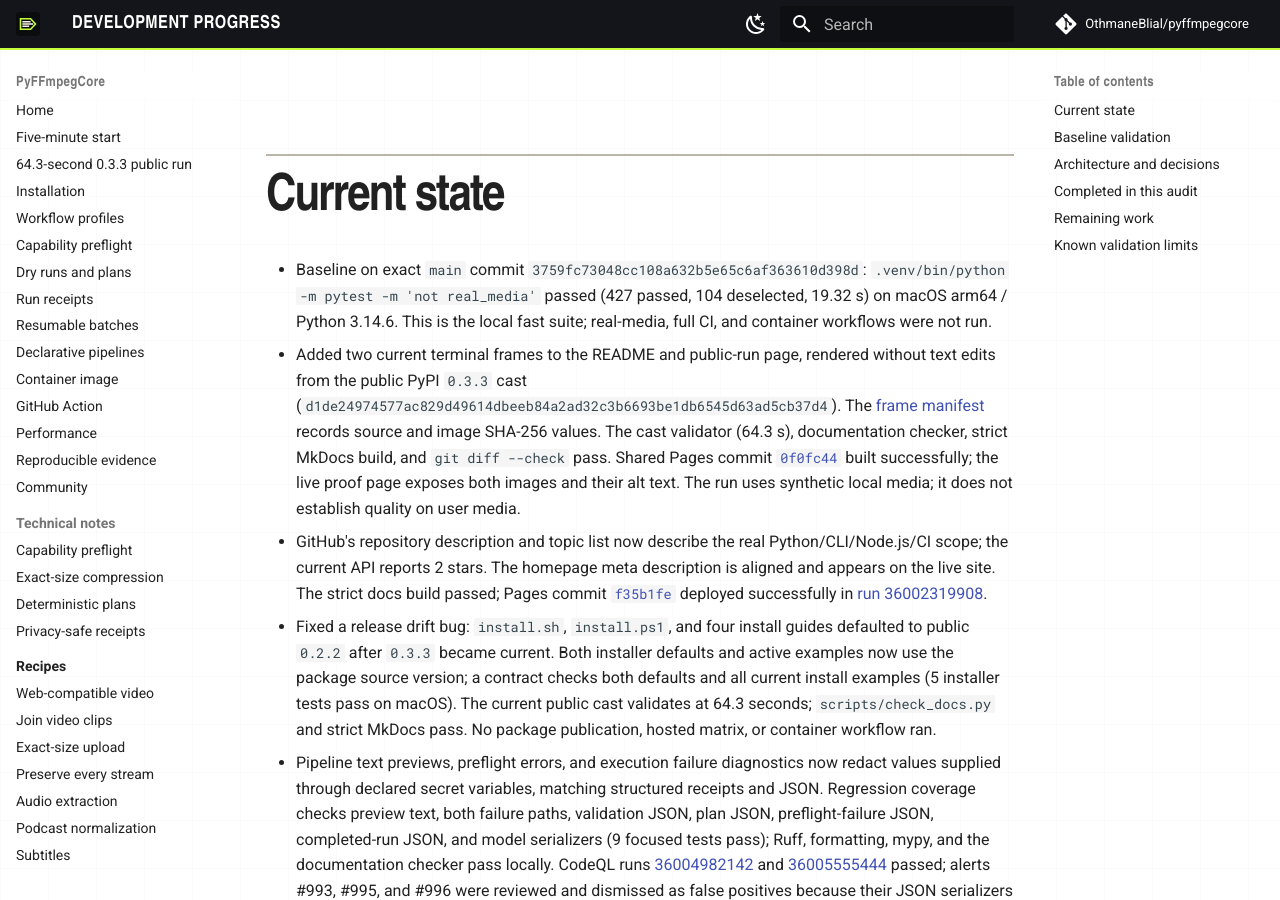
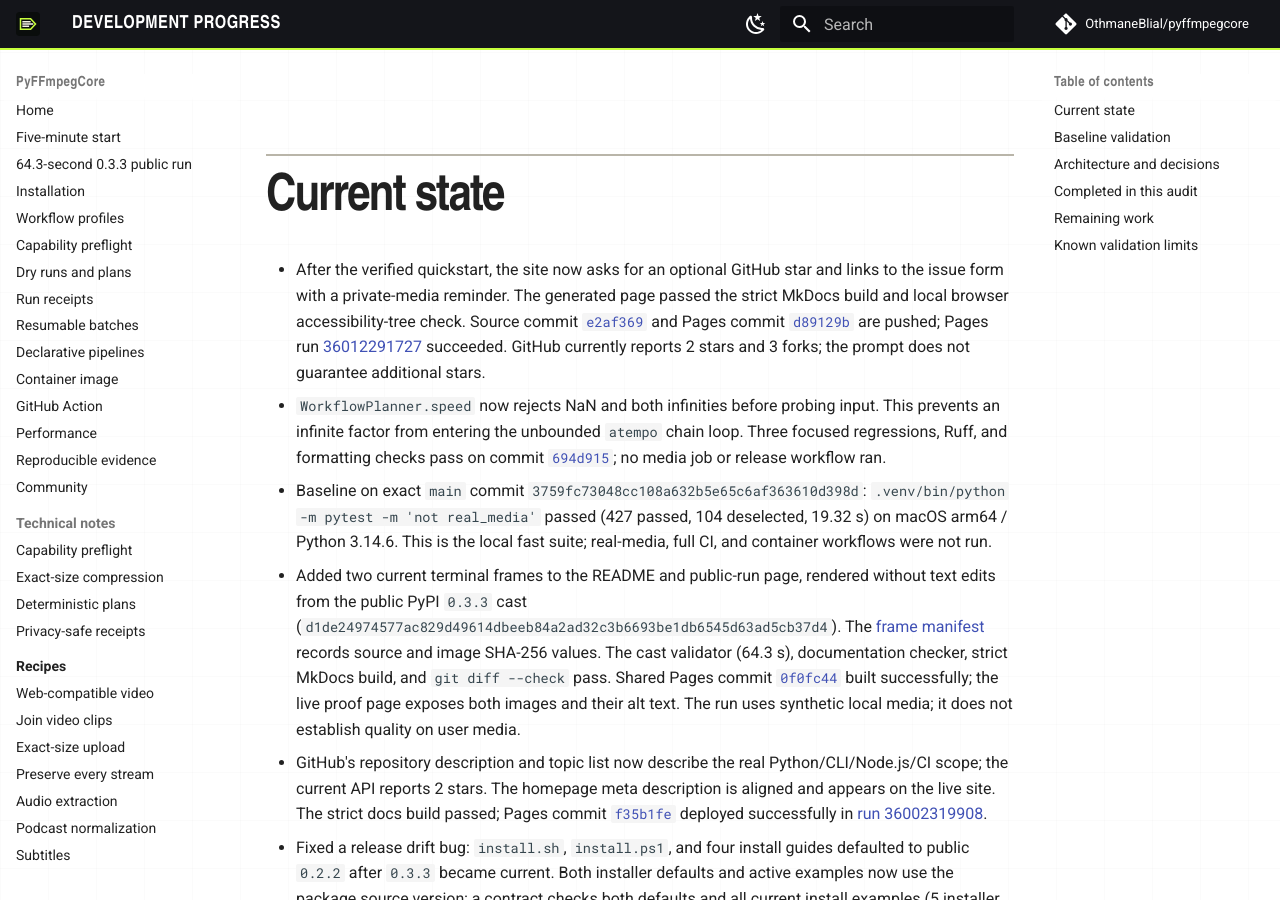
Before and after one commit to OthmaneBlial/pyffmpegcore, an MkDocs documentation site: the page built from docs/PROGRESS.md, in a window 1280 px wide and 900 px high, scrolled down 382 px. Built offline with MkDocs 1.6.1 and Material for MkDocs 9.7.7, drawn with Linux system fonts in a browser that asks for light colours; comment, search, counter and statistics services are not loaded.

Commit message:
docs: record current adoption and safety progress

```diff
--- a/docs/PROGRESS.md
+++ b/docs/PROGRESS.md
@@ -4,6 +4,19 @@ Updated: 2026-09-24
 
 ## Current state
 
+- After the verified quickstart, the site now asks for an optional GitHub star
+  and links to the issue form with a private-media reminder. The generated page
+  passed the strict MkDocs build and local browser accessibility-tree check.
+  Source commit [`e2af369`](https://github.com/OthmaneBlial/pyffmpegcore/commit/e2af369506209794a804a75bae10fb230a8bae54)
+  and Pages commit [`d89129b`](https://github.com/OthmaneBlial/OthmaneBlial.github.io/commit/d89129b6a61d0195f47bea075e7cafb98e555cd4)
+  are pushed; Pages run [36012291727](https://github.com/OthmaneBlial/OthmaneBlial.github.io/actions/runs/36012291727)
+  succeeded. GitHub currently reports 2 stars and 3 forks; the prompt does not
+  guarantee additional stars.
+- `WorkflowPlanner.speed` now rejects NaN and both infinities before probing
+  input. This prevents an infinite factor from entering the unbounded `atempo`
+  chain loop. Three focused regressions, Ruff, and formatting checks pass on
+  commit [`694d915`](https://github.com/OthmaneBlial/pyffmpegcore/commit/694d915a92f6b70ff24238ced0788e64a63f166f);
+  no media job or release workflow ran.
 - Baseline on exact `main` commit `3759fc73048cc108a632b5e65c6af363610d398d`: `.venv/bin/python -m pytest -m 'not real_media'` passed (427 passed, 104 deselected, 19.32 s) on macOS arm64 / Python 3.14.6. This is the local fast suite; real-media, full CI, and container workflows were not run.
 - Added two current terminal frames to the README and public-run page, rendered without text edits from the public PyPI `0.3.3` cast (`d1de24974577ac829d49614dbeeb84a2ad32c3b6693be1db6545d63ad5cb37d4`). The [frame manifest](assets/terminal-demo-v0.3.3.frames.json) records source and image SHA-256 values. The cast validator (64.3 s), documentation checker, strict MkDocs build, and `git diff --check` pass. Shared Pages commit [`0f0fc44`](https://github.com/OthmaneBlial/OthmaneBlial.github.io/commit/0f0fc4412ce7fdff3f559c933f1a1258faf76b17) built successfully; the live proof page exposes both images and their alt text. The run uses synthetic local media; it does not establish quality on user media.
 - GitHub's repository description and topic list now describe the real Python/CLI/Node.js/CI scope; the current API reports 2 stars. The homepage meta description is aligned and appears on the live site. The strict docs build passed; Pages commit [`f35b1fe`](https://github.com/OthmaneBlial/OthmaneBlial.github.io/commit/f35b1feeb658523ac3629d22bf62d2c0324efbd7) deployed successfully in [run 36002319908](https://github.com/OthmaneBlial/OthmaneBlial.github.io/actions/runs/36002319908).
```
Also changed, not shown: ROADMAP.md (+9 -3 lines).
